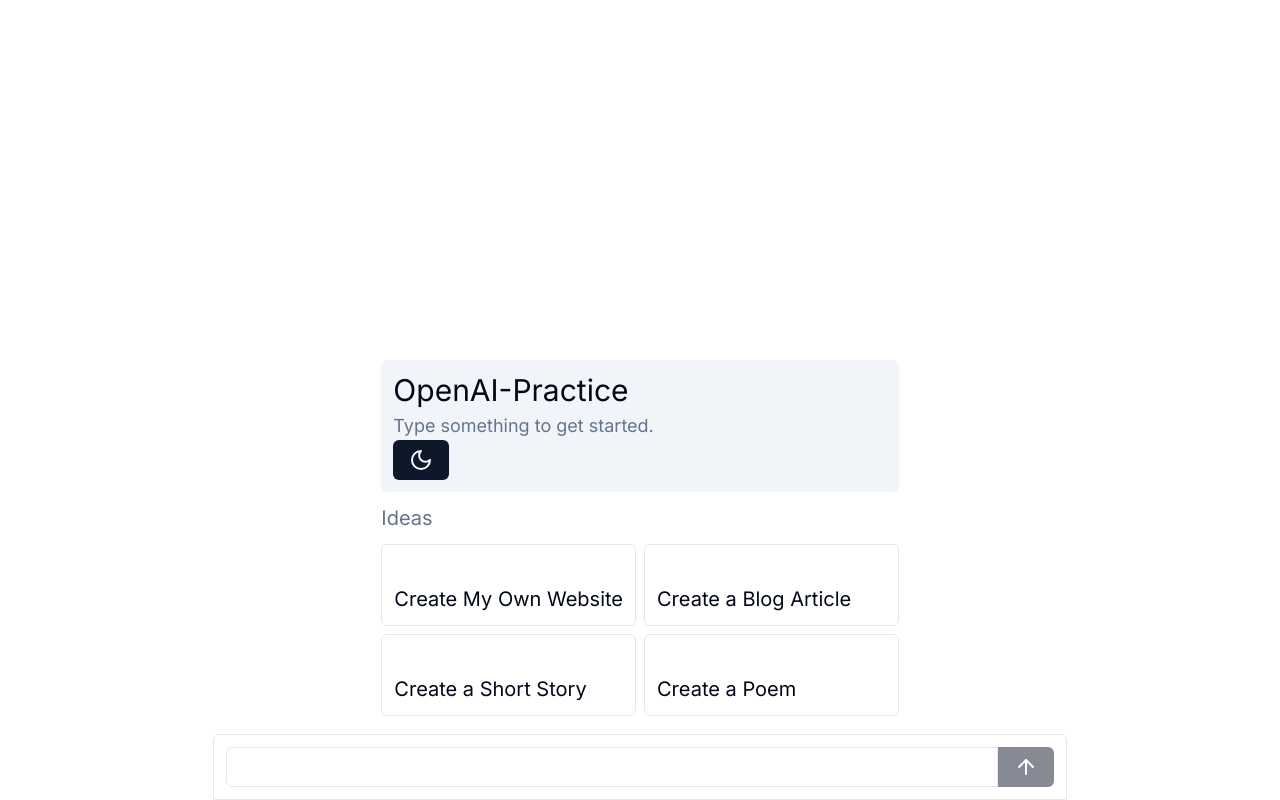
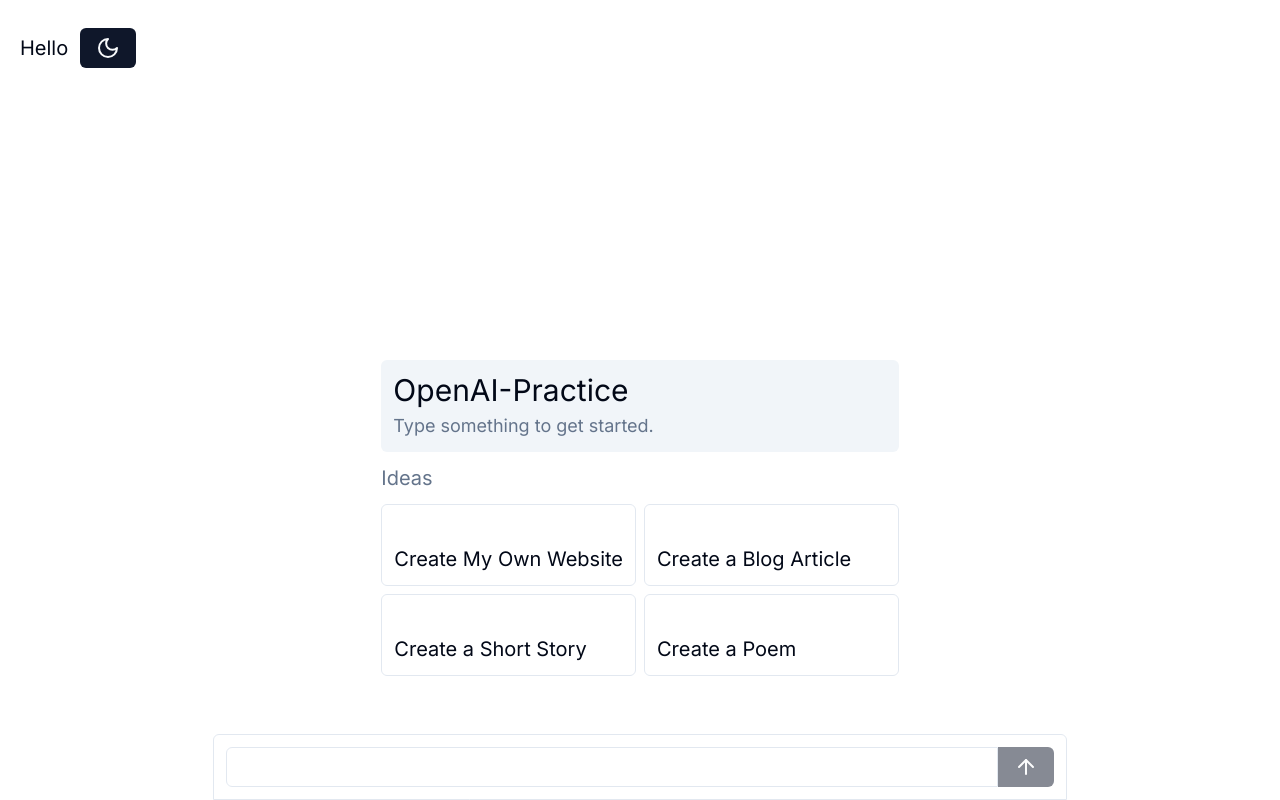
Before and after one commit to caru-ini/openai-practice, a Next.js app: page / in a window 1280 px wide. Built offline with nearby package versions, Linux system fonts and the light colour scheme.

Commit message:
feat: update style

```diff
--- a/src/app/globals.css
+++ b/src/app/globals.css
@@ -104,11 +104,11 @@
 }
 
 .markdown-body pre {
-  @apply flex bg-slate-900 rounded-md p-2 w-fit mt-2;
+  @apply flex bg-slate-900 rounded-md p-2 w-fit mt-2 text-wrap;
 }
 
-.markdown-body p > code {
-  @apply bg-slate-900 rounded-md p-1;
+.markdown-body code {
+  @apply bg-slate-900 rounded-md p-1 text-white;
 }
 
 .markdown-body li {
--- a/src/app/page.tsx
+++ b/src/app/page.tsx
@@ -51,14 +51,15 @@ export default function Home() {
 
   return (
     <div className='flex min-h-screen flex-col items-center py-2'>
+      <div className='flex w-full items-center justify-start gap-3 p-5'>
+        <h2 className='text-xl'>Hello</h2>
+        <ToggleTheme />
+      </div>
       {!messages.length && (
         <div id='welcome' className='fixed top-[45svh] z-10 grid gap-y-3'>
           <div id='motd' className='rounded-md bg-secondary p-3'>
             <h1 className='text-3xl'>OpenAI-Practice</h1>
             <p className='mt-1 text-lg text-muted-foreground'>Type something to get started.</p>
-            <div>
-              <ToggleTheme />
-            </div>
           </div>
           <p className='text-xl text-muted-foreground'>Ideas</p>
           <div className='grid grid-cols-2 gap-2'>
```
